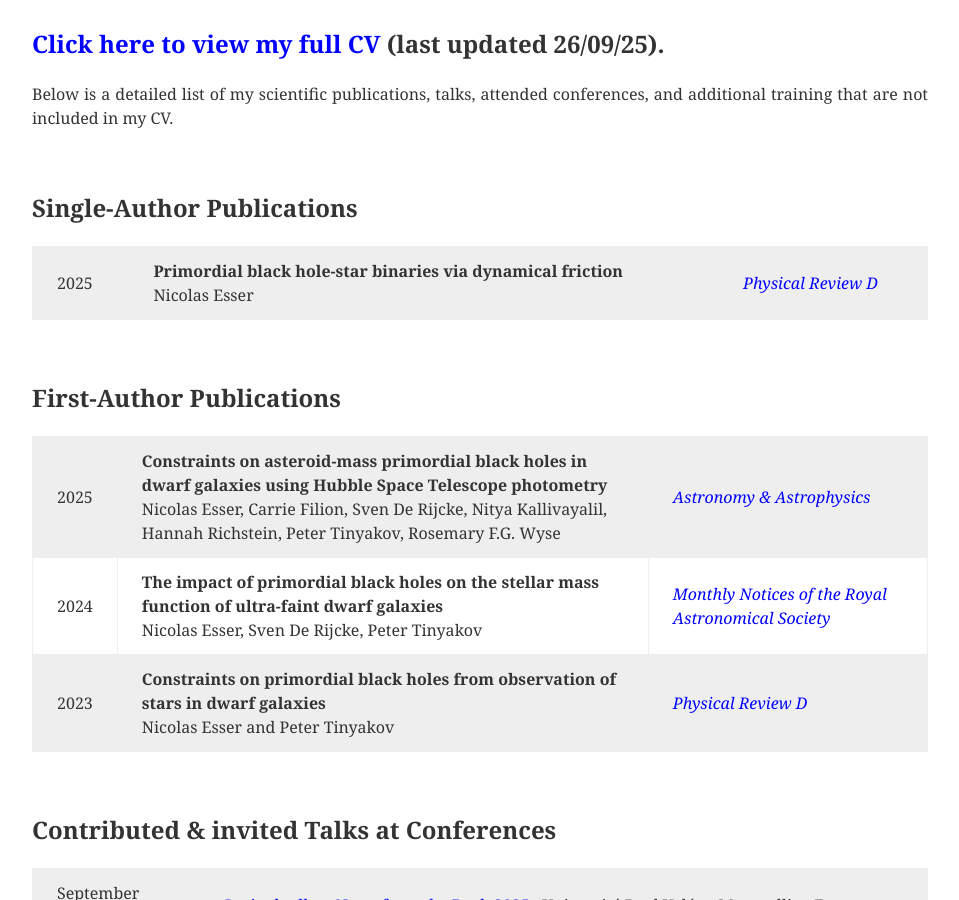
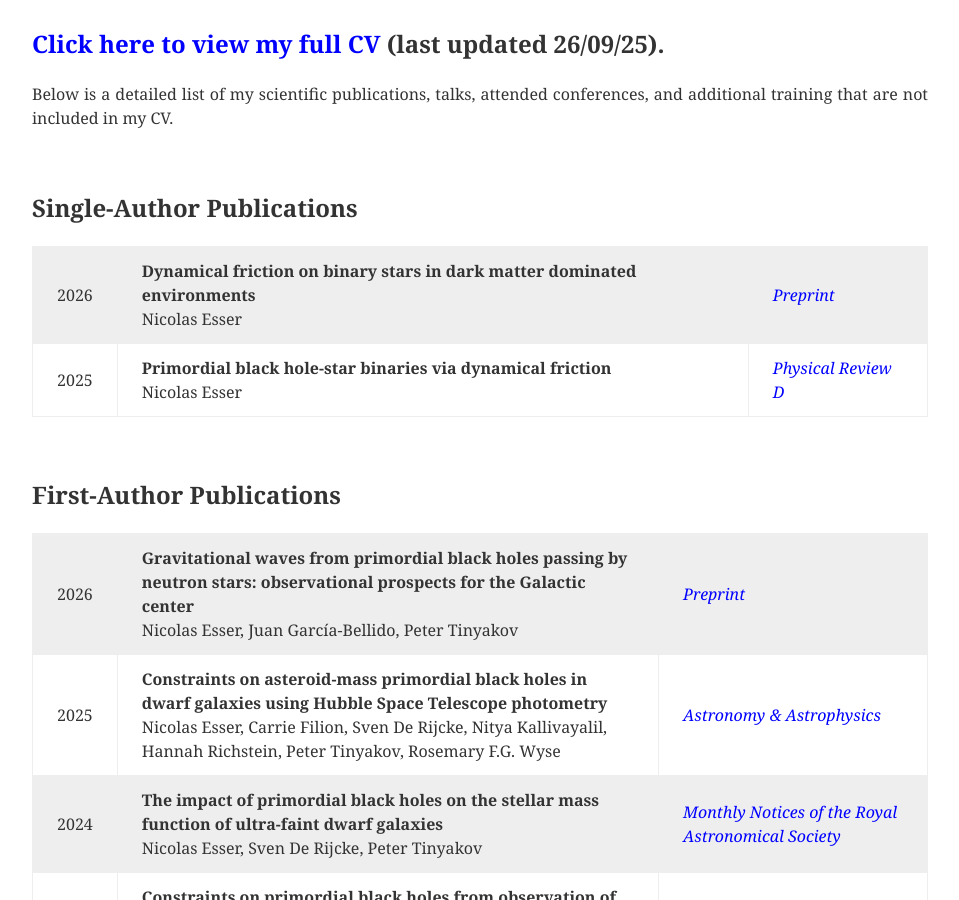
Before and after one commit to nicolasesser/nicolasesser.github.io, a Jekyll site: the page built from CV.html, in a window 1280 px wide and 900 px high, scrolled down 446 px. Shown: the whole window, without its empty margins (160-1119 px from the left). Built offline with Jekyll 4.4.1, drawn with Linux system fonts in a browser that asks for light colours.

Commit message:
Update CV.html

```diff
--- a/CV.html
+++ b/CV.html
@@ -16,6 +16,11 @@ header-image: /images/header_CV.jpg
 
 <h2> Single-Author Publications </h2>
 <table class="table">
+  <tr><td> 2026 </td><td> <b> Dynamical friction on binary stars in dark matter dominated environments </b><br>
+    Nicolas Esser </td><td> <a href="https://arxiv.org/abs/2602.20245"
+      target="_blank" style="color: blue; text-decoration: none;">
+      <em> Preprint </em></a> </td></tr>
+
   <tr><td> 2025 </td><td> <b> Primordial black hole-star binaries via dynamical friction </b><br>
     Nicolas Esser </td><td> <a href="https://journals.aps.org/prd/abstract/10.1103/p98j-1jjz"
       target="_blank" style="color: blue; text-decoration: none;">
@@ -24,6 +29,11 @@ header-image: /images/header_CV.jpg
 
 <h2> First-Author Publications </h2>
 <table class="table">
+  <tr><td> 2026 </td><td> <b> Gravitational waves from primordial black holes passing by neutron stars: observational prospects for the Galactic center </b><br>
+    Nicolas Esser, Juan García-Bellido, Peter Tinyakov </td><td> <a href="https://arxiv.org/abs/2602.23429"
+     target="_blank" style="color: blue; text-decoration: none;">
+     <em> Preprint </em></a>  </td></tr>
+
   <tr><td> 2025 </td><td> <b> Constraints on asteroid-mass primordial black holes in dwarf galaxies using Hubble Space Telescope photometry </b><br>
     Nicolas Esser, Carrie Filion, Sven De Rijcke, Nitya Kallivayalil, Hannah Richstein, Peter Tinyakov, Rosemary F.G. Wyse </td><td> <a href="https://www.aanda.org/articles/aa/full_html/2025/06/aa54687-25/aa54687-25.html"
      target="_blank" style="color: blue; text-decoration: none;">
```
